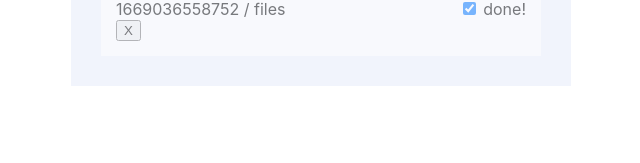
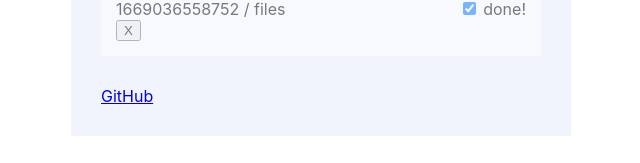
Before and after one commit to mikitachyzhyk/test-womanup, a React app: page / in a window 1280 px wide. Shown: the part 687-850 px from the top of the page, without its empty margins (319-959 px from the left). Before the commit the page ends 803 px from the top, so only its background shows below. Built offline with nearby package versions, Linux system fonts and the light colour scheme.

Commit message:
added footer

```diff
--- a/src/App.js
+++ b/src/App.js
@@ -2,6 +2,7 @@ import React, { useState } from 'react'
 import AddForm from './components/AddForm'
 import './App.less'
 import TaskList from './components/TaskList'
+import Footer from './components/Footer'
 import todos from './todos.json'
 
 function App() {
@@ -11,6 +12,8 @@ function App() {
     <div className="app">
       <AddForm />
       <TaskList tasks={tasks} />
+
+      <Footer />
     </div>
   )
 }
--- a/src/App.less
+++ b/src/App.less
@@ -117,3 +117,9 @@
   display: flex;
   justify-content: space-between;
 }
+
+/* Footer */
+
+footer {
+  margin-top: 30px;
+}
--- /dev/null
+++ b/src/components/Footer.js
@@ -0,0 +1,15 @@
+function Footer() {
+  return (
+    <footer className="footer">
+      <a
+        href="https://github.com/mikitachyzhyk/test-womanup"
+        target="_blank"
+        rel="noopener noreferrer nofollow"
+      >
+        GitHub
+      </a>
+    </footer>
+  )
+}
+
+export default Footer
--- a/src/components/TaskList.js
+++ b/src/components/TaskList.js
@@ -5,6 +5,7 @@ function TaskList({ tasks }) {
     <ul className="taskList">
       {tasks.map((task) => (
         <TaskListItem
+          key={task.id}
           title={task.title}
           text={task.text}
           date={task.date}
```
